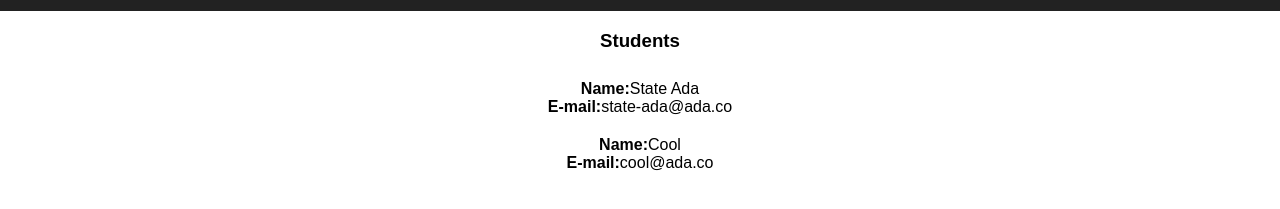
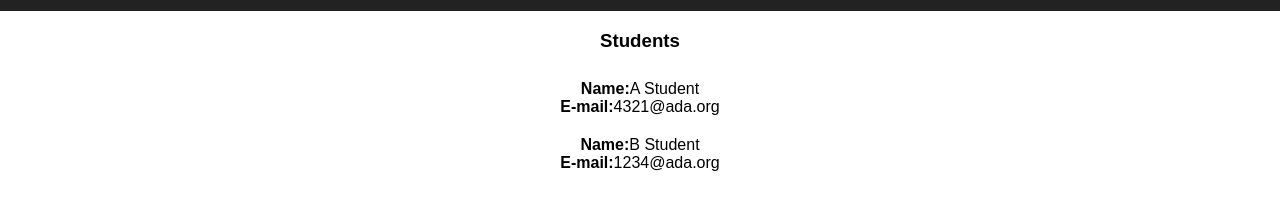
Before and after one commit to AdaGold/react-hello-world, a React (Create React App) app: page / in a window 1280 px wide. Shown: the part 179-388 px from the top of the page. Built offline with nearby package versions, Linux system fonts and the light colour scheme.

Commit message:
add lifecycle method and constant method for loading student data

```diff
--- a/src/components/student_collection.js
+++ b/src/components/student_collection.js
@@ -6,19 +6,14 @@ class StudentCollection extends Component {
   constructor() {
     super();
 
-    this.state = {
-      students: [
-        {
-          name: "State Ada",
-          email: "state-ada@ada.co"
-        },
-        {
-          name: "Cool",
-          email: "cool@ada.co"
-        }
-      ]
-    };
+    this.state = { students: [] }
   }
+
+  componentDidMount() {
+    console.log('IN COMPONENT DID MOUNT');
+    this.setState({students: fetchStudents() });
+  }
+
   render() {
     let studentComponents = this.state.students.map(function(student) {
       return <Student name={ student.name } email={ student.email }/>
@@ -32,5 +27,10 @@ class StudentCollection extends Component {
     )
   }
 }
+export default StudentCollection;
 
-export default StudentCollection;
+const fetchStudents = () =>
+  ([
+    { name: "A Student", email: "4321@ada.org" },
+    { name: "B Student", email: "1234@ada.org" }
+  ]);
```
